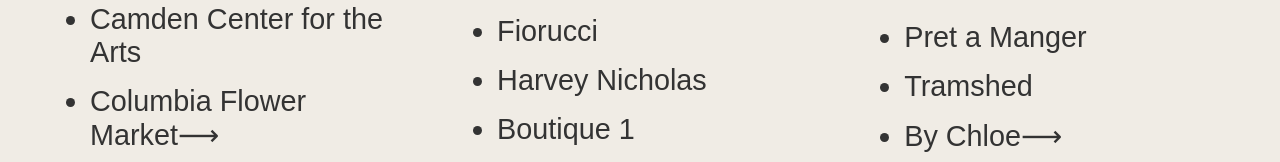
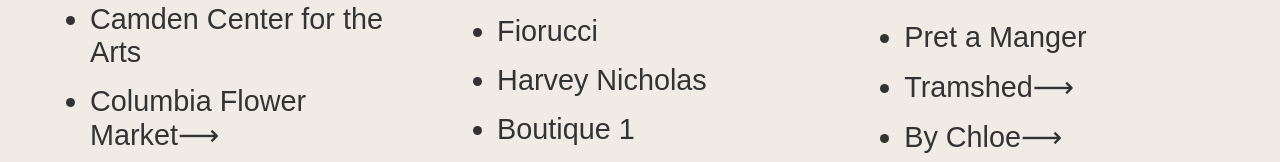
Before and after one commit to skinsshark/london-2019, a plain HTML site: page index.html in a window 1280 px wide. Shown: the part 1083-1245 px from the top of the page. Drawn offline with Linux system fonts and the light colour scheme; a web font is replaced by a local one.

Commit message:
update images

```diff
--- a/index.html
+++ b/index.html
@@ -86,7 +86,7 @@
           <li class="look">Berners Tavern</li>
           <li class="look">Sketch</li>
           <li>Pret a Manger</li>
-          <li>Tramshed</li>
+          <li class="look">Tramshed</li>
           <li class="look">By Chloe</li>
           <li class="look">Kioskafe</li>
           <li class="look">Zima Restaurant</li>
```
Also changed, not shown: images/berners-tavern.jpg, images/tramshed.jpg (added), 1 other file.
